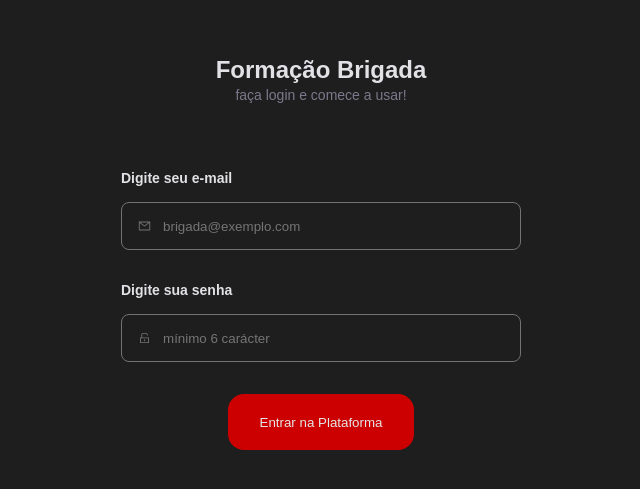
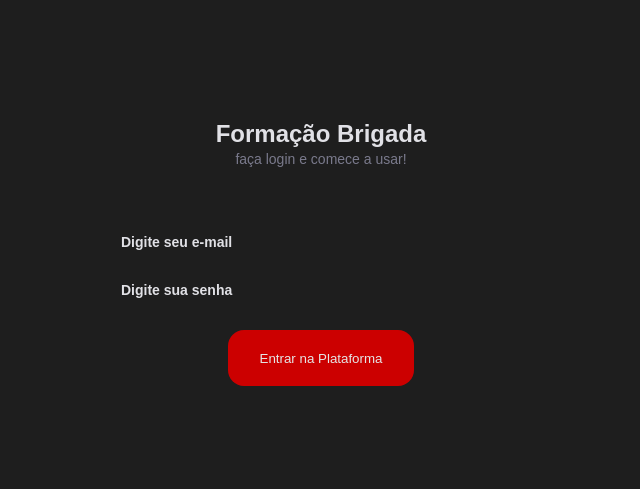
Before and after one commit to luiszkm/formationBrigade, a React (Vite) app: page /login in a window 1280 px wide. Shown: the part 147-636 px from the top of the page, without its empty margins (319-959 px from the left). Built offline with nearby package versions, Linux system fonts and the light colour scheme.

Commit message:
remove input

```diff
--- a/src/components/Input/Index.tsx
+++ /dev/null
@@ -1,17 +0,0 @@
-import { InputHTMLAttributes, ReactNode } from "react"
-import { Container } from "./styles"
-
-export interface InputProps extends InputHTMLAttributes<HTMLInputElement> {
-  icon?: ReactNode
-}
-
-
-export function Input(props: InputProps) {
-
-  return (
-    <Container>
-      {props.icon}
-      <input {...props} />
-    </Container>
-  )
-}
--- a/src/components/Input/styles.ts
+++ /dev/null
@@ -1,30 +0,0 @@
-import styled from "styled-components";
-
-export const Container = styled.div`
-  width: 100%;
-  height: 4.8rem;
-  border: 1px solid ${({theme})=>theme.COLORS.GRAY_700};
-  padding: 0 1.6rem;
-  display: flex;
-  gap: 1.2rem;
-  align-items: center;
-  border-radius: 8px;
-  :focus-within{
-    border: 1px solid ${({theme})=>theme.COLORS.DARK_RED};
-  }
-  >input{
-    background: transparent;
-    width: 100%;
-    height: 100%;
-    outline: none;
-    color: ${({theme})=>theme.COLORS.WHITE};
-    :placeholder{
-      color: ${({theme})=>theme.COLORS.GRAY_900};
-
-    }
-  }
-  >svg{
-    fill: ${({theme})=>theme.COLORS.GRAY_700};
-  }
-
-`
--- a/src/pages/Contact/index.tsx
+++ b/src/pages/Contact/index.tsx
@@ -1,6 +1,5 @@
 import { Footer } from "../../components/Footer";
 import { Header } from "../../components/Header";
-import { Input } from "../../components/Input";
 
 
 
@@ -9,7 +8,6 @@ export function Contact (){
   return(
     <>
     <Header />
-    <Input />
     <Footer />
     </>
   )
--- a/src/pages/SingIn/index.tsx
+++ b/src/pages/SingIn/index.tsx
@@ -1,5 +1,4 @@
 import { Button } from "../../components/Button";
-import { Input} from "../../components/Input";
 import { AiOutlineMail, AiOutlineUnlock } from "react-icons/ai"
 import { Container, FormLogin } from "./styles";
 import { Link } from "react-router-dom";
@@ -19,18 +18,12 @@ export function SingIn() {
         {<FormLogin >
           <label htmlFor="email">
             Digite seu e-mail
-            <Input id="email"
-              type="email"
-              placeholder="brigada@exemplo.com"
-              icon={<AiOutlineMail />} />
+
           </label>
 
           <label htmlFor="password">
             Digite sua senha
-            <Input id="password"
-              type="email"
-              placeholder="mínimo 6 carácter"
-              icon={<AiOutlineUnlock />} />
+
           </label>
 
           <Link to='/'>
```
